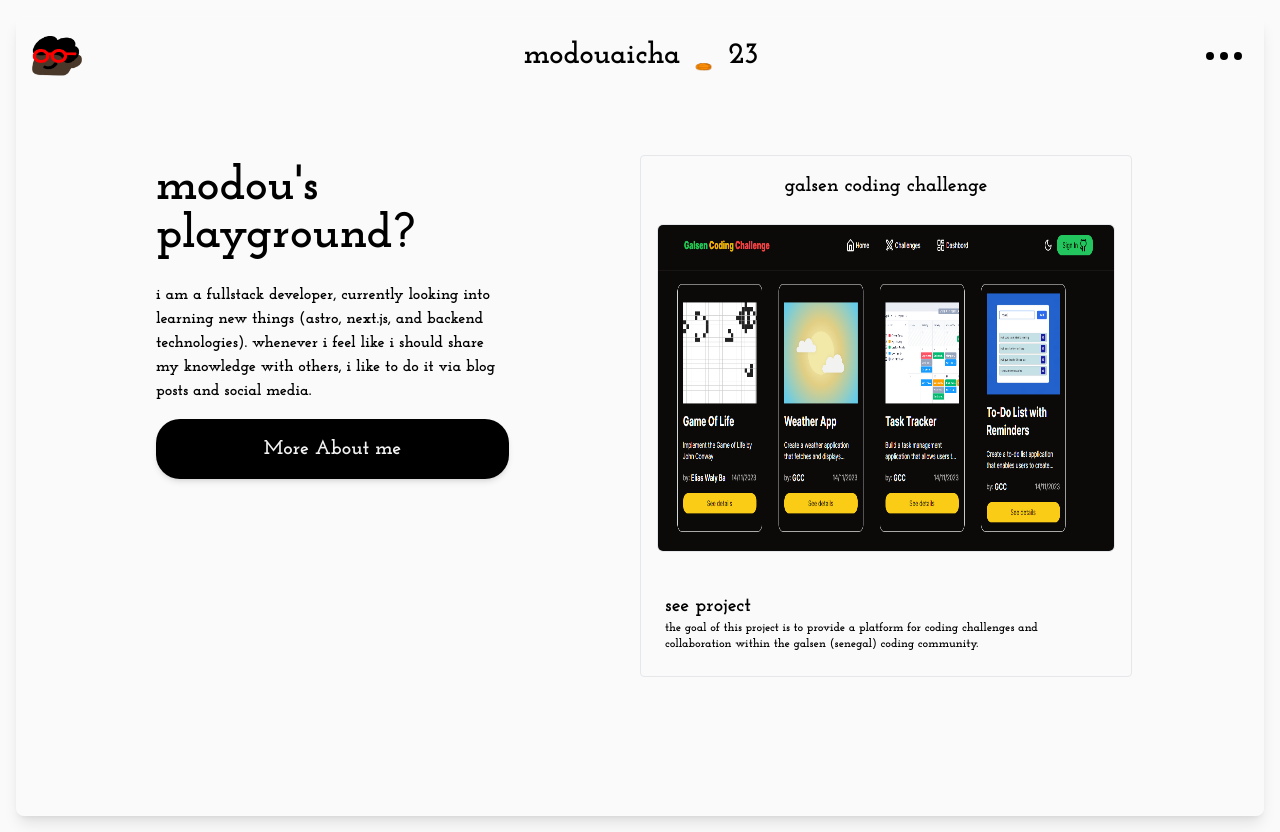
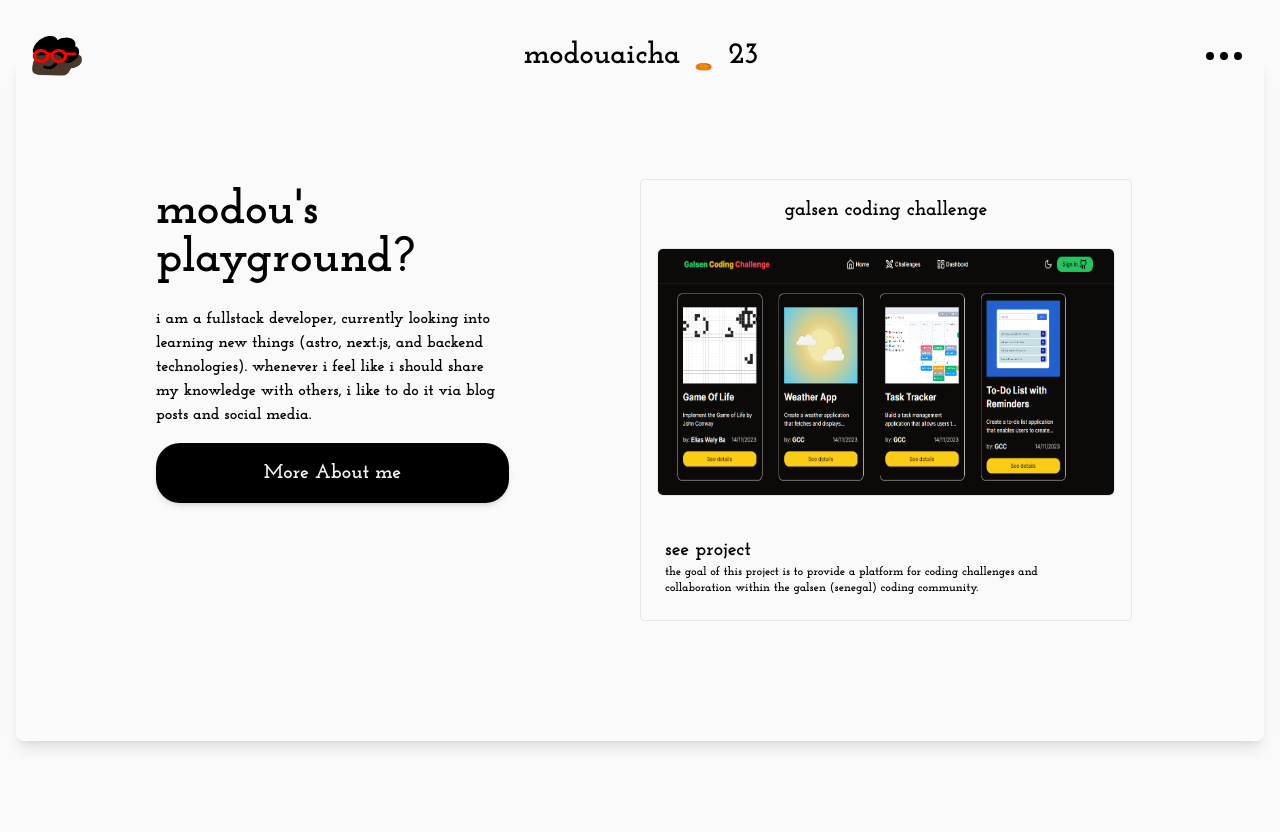
Before and after one commit to modouaicha023/modouaicha023, a Next.js app: page / in a window 1280 px wide. After the commit the page ends 800 px from the top, so only its background shows below. Built offline with nearby package versions, Linux system fonts and the light colour scheme.

Commit message:
Refactor UI styles for Home page and Container component

```diff
--- a/src/app/page.jsx
+++ b/src/app/page.jsx
@@ -14,15 +14,15 @@ export default function Home() {
     <Container>
       <Section>
         <div
-          className={`${josefinSlab.className} grid grid-rows-10 grid-cols-5 bkpgrid:grid-rows-6 bkpgrid:grid-cols-10 bkpgrid:   w-full h-full  `}>
-          <div className="row-start-2 row-end-5 col-start-1 col-end-2  bkpgrid:row-start-2 bkpgrid:row-end-5 bkpgrid:col-start-2 bkpgrid:col-end-5 rounded max-w-sm min-w-[250px] flex flex-col gap-4 p-2 self-start">
-            <div className=" max-w-sm min-w-[250px]  flex flex-col  gap-6 ">
-            <h2 className="text-5xl">Modou&apos;s playground?</h2>
+          className={`${josefinSlab.className} grid grid-rows-10 grid-cols-5 bkpgrid:grid-rows-6 bkpgrid:grid-cols-10 bkpgrid:w-full bkpgrid:h-full h-screen w-screen`}>
+          <div className="row-start-2 row-end-5 col-start-1 col-end-2  bkpgrid:row-start-2 bkpgrid:row-end-5 place-self-center	bkpgrid:col-start-2 bkpgrid:col-end-5 rounded  min-w-[250px] flex flex-col gap-4 p-2 self-start">
+            <div className=" min-w-[250px]  flex flex-col  gap-6 ">
+              <h2 className="text-5xl">Modou&apos;s playground?</h2>
               <p className="text-base   rounded-md">
-                I am a fullstack developer, currently looking into learning
-                new things (Astro, Next.JS, and backend technologies). Whenever
-                I feel like I should share my knowledge with others, I like to
-                do it via blog posts and social media.
+                I am a fullstack developer, currently looking into learning new
+                things (Astro, Next.JS, and backend technologies). Whenever I
+                feel like I should share my knowledge with others, I like to do
+                it via blog posts and social media.
               </p>
             </div>
 
--- a/src/components/ui/utils/Container.jsx
+++ b/src/components/ui/utils/Container.jsx
@@ -1,6 +1,6 @@
 export default function Container({ children }) {
   return (
-    <main className="flex min-h-screen w-screen flex-col items-center justify-between p-4 ">
+    <main className="flex min-h-screen w-screen  items-center justify-between p-4 overflow-hidden">
       {children}
     </main>
   );
--- a/src/components/ui/utils/Section.jsx
+++ b/src/components/ui/utils/Section.jsx
@@ -2,8 +2,8 @@ import React from "react";
 
 export default function Section({ children }) {
   return (
-    <section className="h-screen w-full  max-w-7xl min-w-[300px]   mx-auto p-2 border border-white border-opacity-10 rounded-lg shadow-lg">
-      {children}
-    </section>
+    <section className="h-full w-full max-w-7xl min-w-[300px] mx-auto p-2 border border-white border-opacity-10 rounded-lg shadow-lg overflow-hidden">
+    {children}
+  </section>
   );
 }
```
